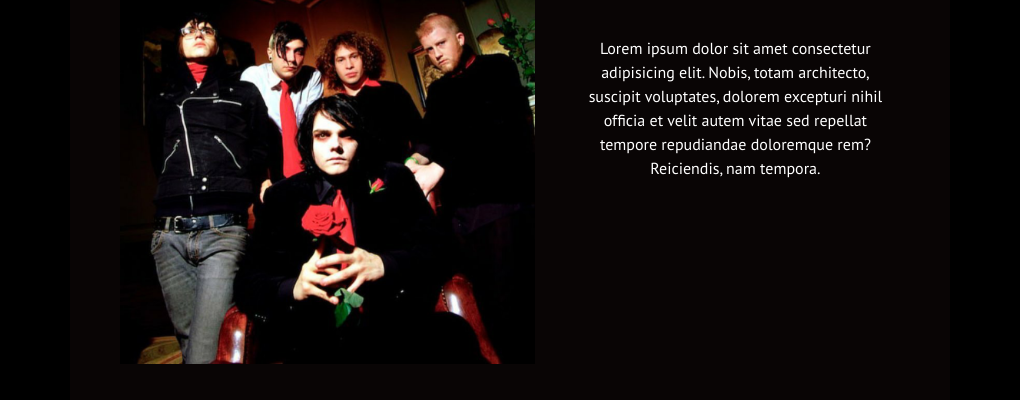
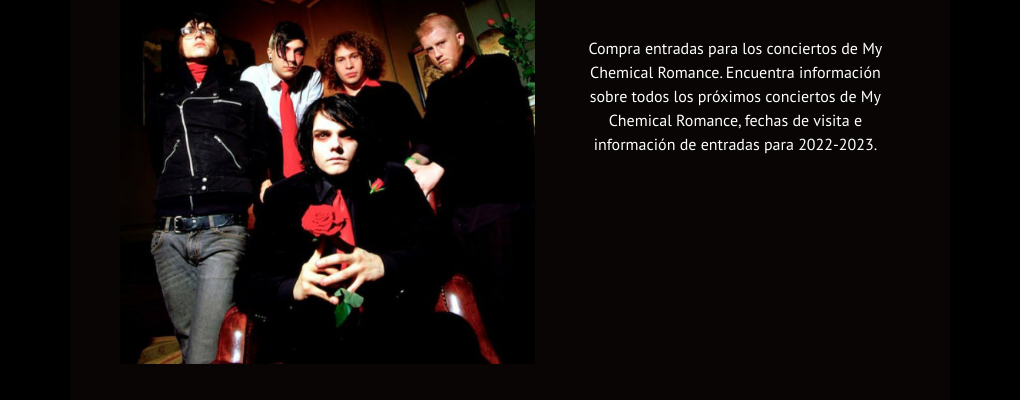
Before and after one commit to martinagonzaalez/coderhouse, a website: page gira.html in a window 1280 px wide. Shown: the part 275-675 px from the top of the page, without its empty margins (130-1150 px from the left). Drawn offline with nearby package versions, Linux system fonts and the light colour scheme.

Commit message:
tour update

```diff
--- a/gira.html
+++ b/gira.html
@@ -5,10 +5,10 @@
     <meta charset="UTF-8">
     <meta http-equiv="X-UA-Compatible" content="IE=edge">
     <meta name="viewport" content="width=device-width, initial-scale=1.0">
-        <!-- META TAGS -->
-        <meta name="title" content="Tour de My Chemical Romance">
-        <meta name="description" content="Información sobre las fechas del tour de My Chemical Romance">
-        <meta name="keywords" content="MCR,TOUR">
+    <!-- META TAGS -->
+    <meta name="title" content="Tour de My Chemical Romance">
+    <meta name="description" content="Información sobre las fechas del tour de My Chemical Romance">
+    <meta name="keywords" content="MCR,TOUR">
     <link rel="shortcut icon" href="./imagenes/favicon.ico" type="image/x-icon">
     <!-- bootstrap -->
     <link rel="stylesheet" href="https://cdn.jsdelivr.net/npm/bootstrap@4.0.0/dist/css/bootstrap.min.css"
@@ -63,10 +63,9 @@
                 </div>
                 <div class="texto">
                     <h2 class="tickets">Compra tickets para nuestros próximos conciertos</h2>
-                    <p class="texto-tour">Lorem ipsum dolor sit amet consectetur adipisicing elit. Nobis, totam
-                        architecto, suscipit
-                        voluptates, dolorem excepturi nihil officia et velit autem vitae sed repellat tempore
-                        repudiandae doloremque rem? Reiciendis, nam tempora.</p>
+                    <p class="texto-tour">Compra entradas para los conciertos de My Chemical Romance. Encuentra
+                        información sobre todos los próximos conciertos de My Chemical Romance, fechas de visita e
+                        información de entradas para 2022-2023.</p>
                 </div>
             </div>
             <div id="contenedor">
```
